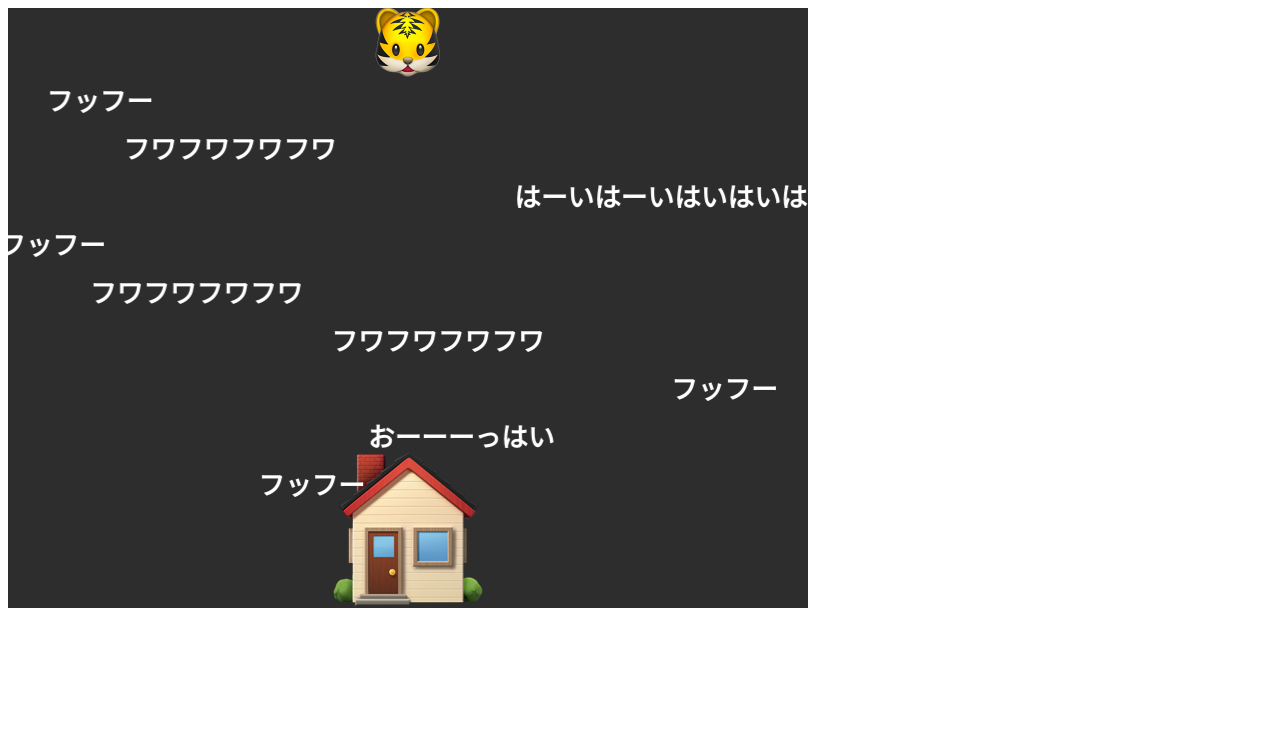
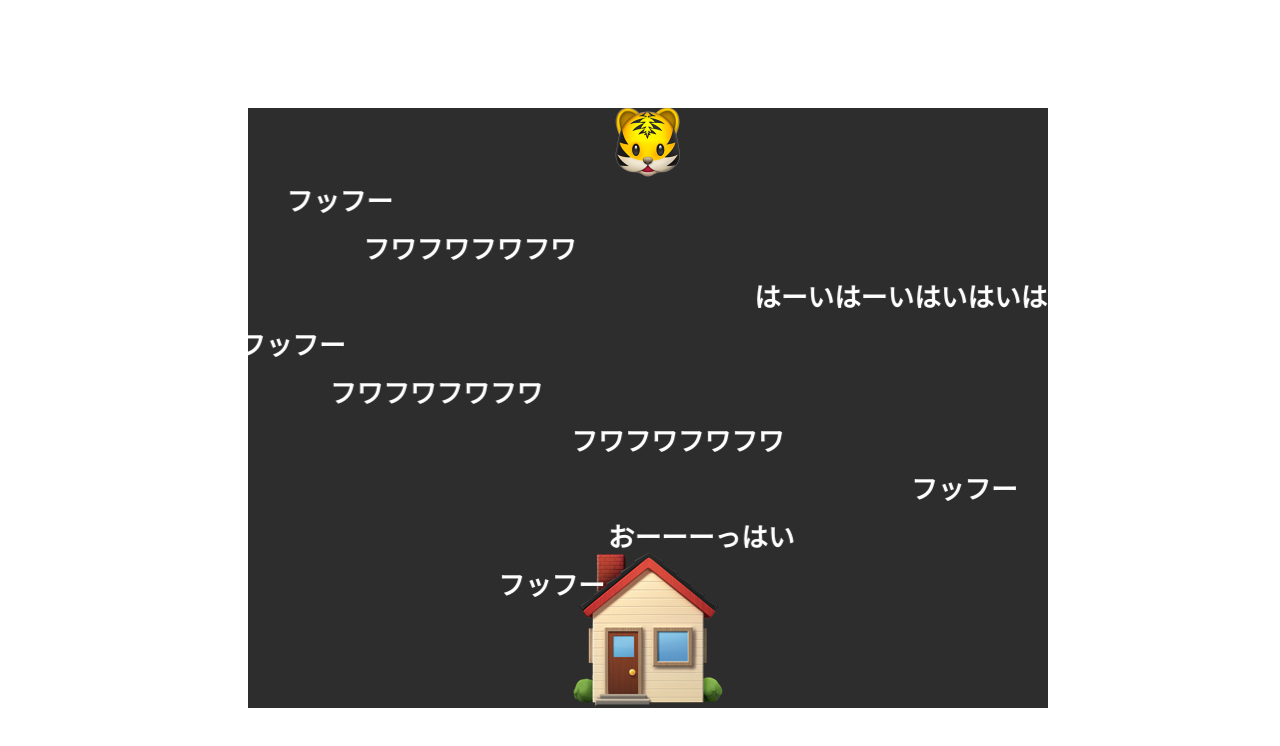
Before and after one commit to rch850/yetiger, a website: page index.html in a window 1280 px wide. Drawn offline with Linux system fonts and the light colour scheme.

Commit message:
👍  put canvas center.

```diff
--- a/index.html
+++ b/index.html
@@ -5,6 +5,19 @@
         <title>イェッタイガーゲーム!!</title>
         <script src="phaser.min.js"></script>
         <script src="app.js"></script>
+        <style>
+            html {
+                height: 100%;
+                width: 100%;
+            }
+            body {
+                width: 100%;
+                height: 100%;
+                display: flex;
+                align-items: center;
+                justify-content: center;
+            }
+        </style>
     </head>
     <body>
     </body>
```
